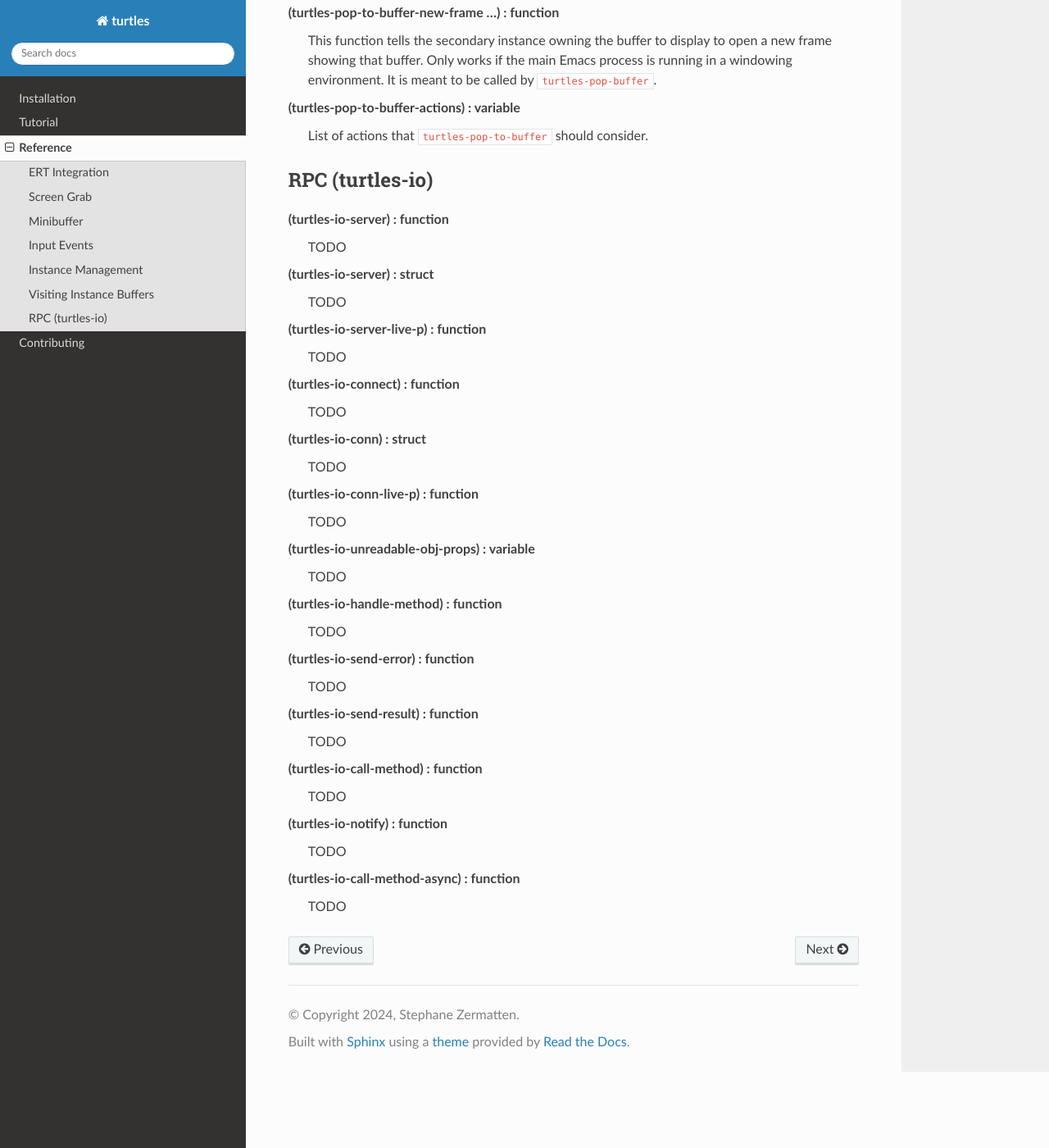
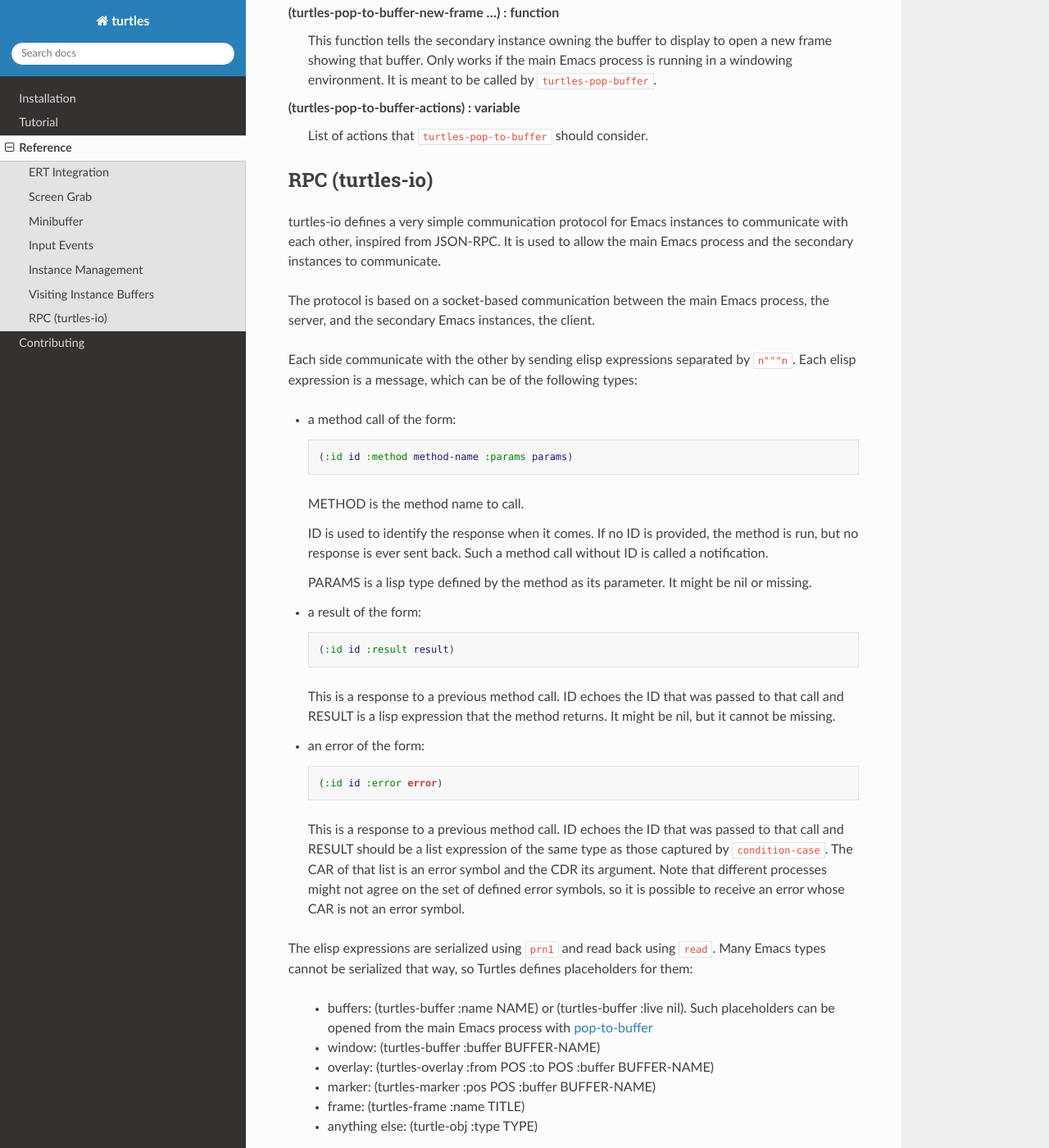
Before and after one commit to emacsmirror/turtles, a Sphinx documentation site: the page built from docs/source/reference.rst, in a window 1280 px wide and 1400 px high, scrolled down 8648 px. Shown: the whole window at 82% size. Built offline with Sphinx 7.4.7 and the Read the Docs theme 3.1.0, drawn with Linux system fonts in a browser that asks for light colours; some of the changed text lies outside the part shown.

Commit message:
docs: Fill in the RPC section of the reference.

```diff
--- a/docs/source/reference.rst
+++ b/docs/source/reference.rst
@@ -580,42 +580,131 @@
     pair: function; turtles-io-notify
     pair: function; turtles-io-call-method-async
 
+turtles-io defines a very simple communication protocol for Emacs
+instances to communicate with each other, inspired from JSON-RPC. It
+is used to allow the main Emacs process and the secondary instances to
+communicate.
 
-(turtles-io-server) : function
-    TODO
+The protocol is based on a socket-based communication between the main
+Emacs process, the server, and the secondary Emacs instances, the
+client.
 
-(turtles-io-server) : struct
-    TODO
+Each side communicate with the other by sending elisp expressions
+separated by :code:`\n"""\n`. Each elisp expression is a message,
+which can be of the following types:
 
-(turtles-io-server-live-p) : function
-    TODO
+- a method call of the form:
 
-(turtles-io-connect) : function
-    TODO
+  .. code-block:: elisp
 
-(turtles-io-conn) : struct
-    TODO
+    (:id id :method method-name :params params)
 
-(turtles-io-conn-live-p) : function
-    TODO
+  METHOD is the method name to call.
+
+  ID is used to identify the response when it comes. If no ID is
+  provided, the method is run, but no response is ever sent back. Such
+  a method call without ID is called a notification.
+
+  PARAMS is a lisp type defined by the method as its parameter. It
+  might be nil or missing.
+
+- a result of the form:
+
+  .. code-block:: elisp
+
+    (:id id :result result)
+
+  This is a response to a previous method call. ID echoes the ID that
+  was passed to that call and RESULT is a lisp expression that the
+  method returns. It might be nil, but it cannot be missing.
+
+- an error of the form:
+
+  .. code-block:: elisp
+
+    (:id id :error error)
+
+  This is a response to a previous method call. ID echoes the ID that
+  was passed to that call and RESULT should be a list expression of the same
+  type as those captured by :code:`condition-case`. The CAR of that list is
+  an error symbol and the CDR its argument. Note that different processes
+  might not agree on the set of defined error symbols, so it is possible to
+  receive an error whose CAR is not an error symbol.
+
+
+The elisp expressions are serialized using :code:`prn1` and read back
+using :code:`read`. Many Emacs types cannot be serialized that way, so
+Turtles defines placeholders for them:
+
+  - buffers: (turtles-buffer :name NAME) or (turtles-buffer :live
+    nil). Such placeholders can be opened from the main Emacs process
+    with :ref:`pop-to-buffer <visit>`
+
+  - window: (turtles-buffer :buffer BUFFER-NAME)
+
+  - overlay: (turtles-overlay :from POS :to POS :buffer BUFFER-NAME)
+
+  - marker: (turtles-marker :pos POS :buffer BUFFER-NAME)
+
+  - frame: (turtles-frame :name TITLE)
+
+  - anything else: (turtle-obj :type TYPE)
+
+When running inside of a secondary Emacs instance, such placeholder
+type are extended to include :instance ID to identify the source
+instance.
+
+
+(turtles-io-server socket &optional method-alist) : function
+    Create a new server, listening to the given SOCKET file.
+
+    METHOD-ALIST associates method ID to method handlers. A method
+    handles takes 4 arguments: conn, id, method, params and should
+    call one of :code:`turtles-io-send-result` or
+    :code:`turtles-io-send-error` once it is finished.
+
+    Return an instance of type :code:`turtles-io-server`.
+
+(turtles-io-server-live-p server) : function
+    Return non-nil if the given :code:`turtles-io-server` instance is live.
+
+(turtles-io-connect socket &optional method-alist) : function
+    Connect to a server running at the given SOCKET file.
+
+    METHOD-ALIST associates method ID to method handlers. A method
+    handles takes 4 arguments: conn, id, method, params and should
+    call one of :code:`turtles-io-send-result` or
+    :code:`turtles-io-send-error` once it is finished.
+
+    Return an instance of type :code:`turtles-io-conn`.
+
+turtles-io-conn : struct
+    This type represents a connection to some other Emacs instance.
+
+(turtles-io-conn-live-p conn) : function
+    Retrun non-nil if the given :code:`turtles-io-conn` is live.
 
 (turtles-io-unreadable-obj-props) : variable
-    TODO
+    Properties to add to any placeholder generated for unreadable
+    (unserializable) objects such as buffers.
 
-(turtles-io-handle-method) : function
-    TODO
+(turtles-io-handle-method conn method params (&key timeout)) : function
+    Call the given method on the connection with the given parameters.
 
-(turtles-io-send-error) : function
-    TODO
+    This function waits for the result and returns it. If the call
+    returns an error, that error is sent as an signal.
+
+(turtles-io-call-method-async conn method params handler) : function
+    Alternative to the above method that doesn't wait for the result.
+    The result or the error is instead passed to the given handler,
+    which should take two arguments: result and error, only one of
+    which is ever non-nil.
+
+(turtles-io-notify conn method &optional params) : function
+    Alternative to the above methods that doesn't expect a result.
+
+(turtles-io-send-error conn id error) : function
+    Send an error back to the called. Does nothing if the id is nil.
 
 (turtles-io-send-result) : function
-    TODO
-
-(turtles-io-call-method) : function
-    TODO
-
-(turtles-io-notify) : function
-    TODO
-
-(turtles-io-call-method-async) : function
-    TODO
+    Send a result back to the called. Does nothing if the id is nil.
```
